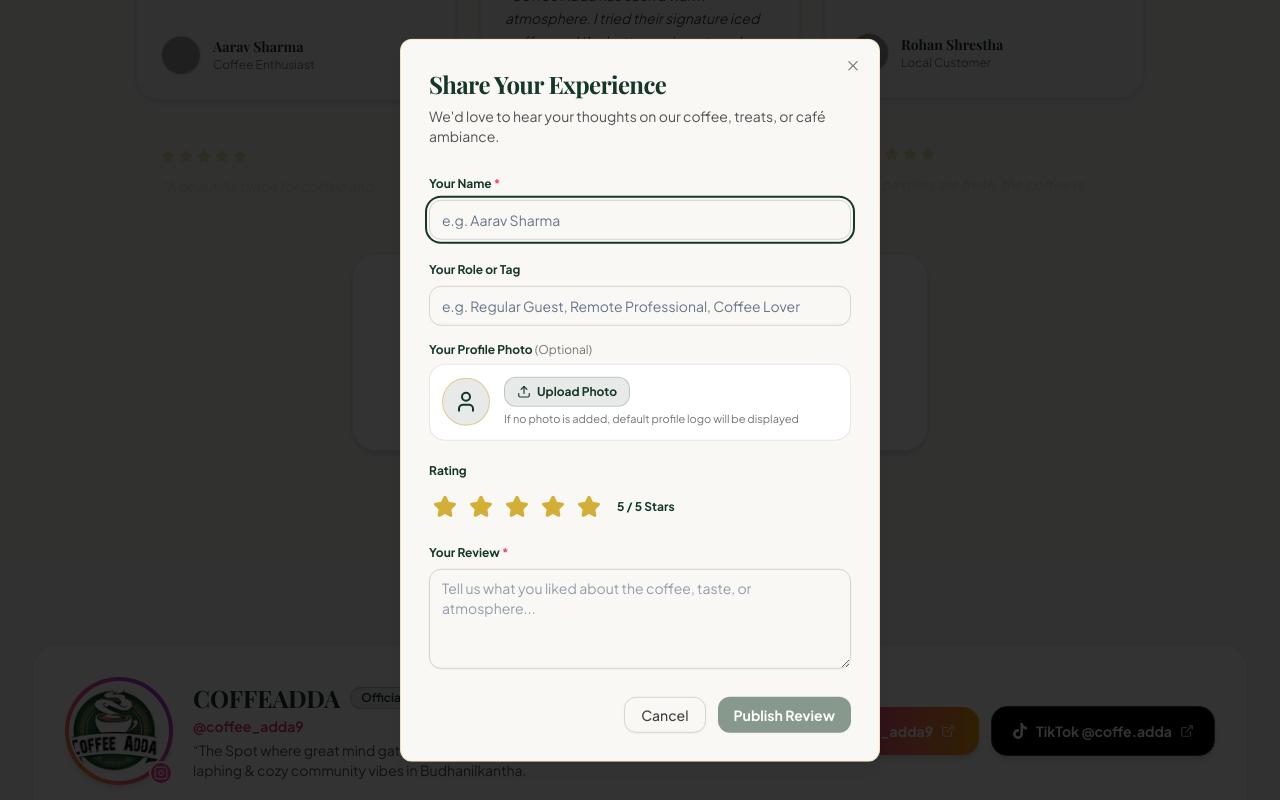
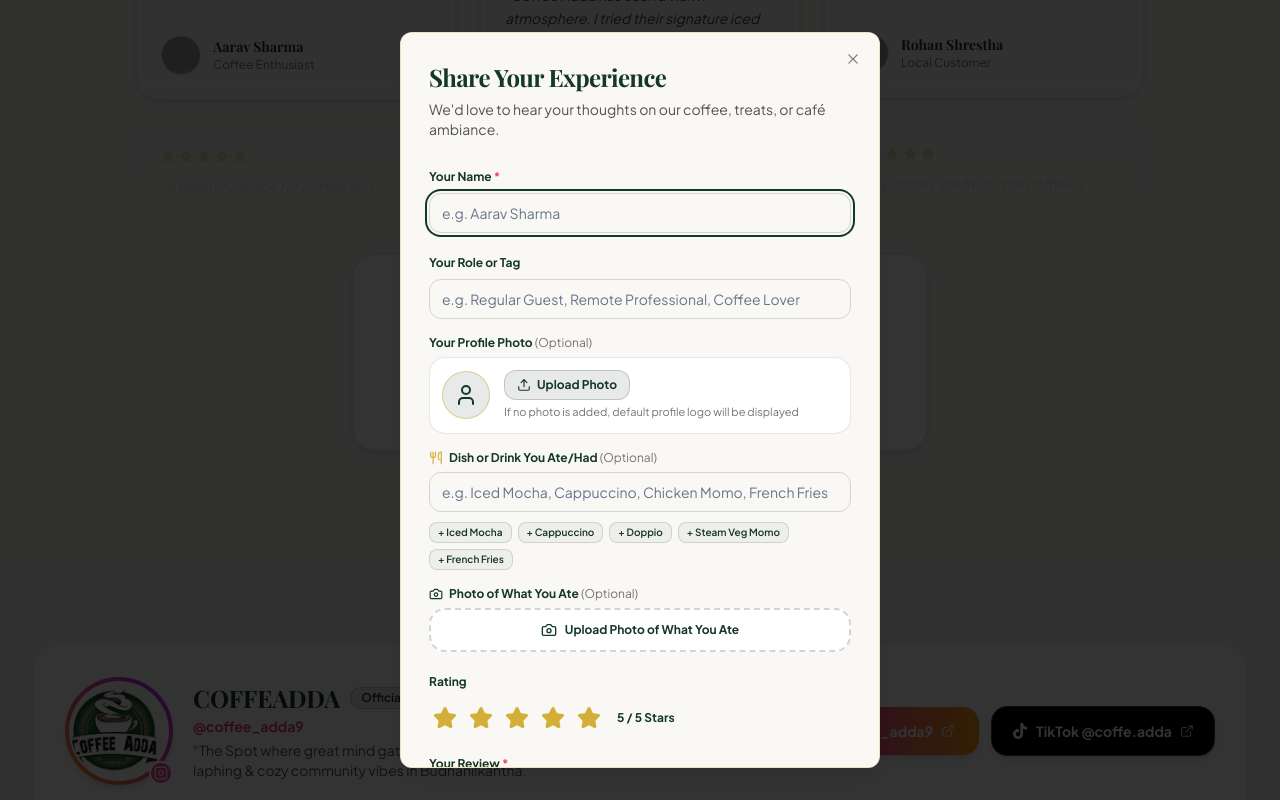
Before and after one commit to DipeshMahatoTharu/Coffee_Adda, a React (Vite) app in the folder frontend/: page / in a window 1280 px wide. Both pictures are taken after a click on the button "Add a Review". Shown: the part 4437-5237 px from the top of the page. Built offline with nearby package versions, Linux system fonts and the light colour scheme; grey boxes are pictures that could not be loaded; a web font is replaced by a local one.

Commit message:
feat(reviews): add dish selection and food photo upload to general review dialog with auto-sync to dish gallery

```diff
--- a/frontend/src/components/ui/testimonials-columns-1.tsx
+++ b/frontend/src/components/ui/testimonials-columns-1.tsx
@@ -1,6 +1,6 @@
 import React, { useState } from 'react';
 import { motion } from 'motion/react';
-import { Star, MessageSquarePlus, CheckCircle2, User, Upload, X } from 'lucide-react';
+import { Star, MessageSquarePlus, CheckCircle2, User, Upload, X, Camera, Utensils } from 'lucide-react';
 import { cn } from '../../lib/utils';
 import {
   Dialog,
@@ -16,6 +16,8 @@ import { Button } from './button';
 import { Input } from './input';
 import { Label } from './label';
 import { Textarea } from './textarea';
+import { menuItems } from '../../data/menuData';
+import { saveProductReview } from '../../data/productReviewsData';
 
 export interface TestimonialItem {
   id: string;
@@ -24,6 +26,8 @@ export interface TestimonialItem {
   role: string;
   image?: string;
   rating?: number;
+  dishName?: string;
+  dishPhoto?: string;
 }
 
 export const COFFEE_ADDA_TESTIMONIALS: TestimonialItem[] = [
@@ -150,6 +154,30 @@ export function TestimonialsColumn(props: TestimonialsColumnProps) {
               <p className="font-sans text-sm sm:text-[14px] leading-relaxed text-neutral-700 italic">
                 “{item.text}”
               </p>
+
+              {/* Optional Dish Name Badge */}
+              {item.dishName && (
+                <div className="inline-flex items-center gap-1 px-2.5 py-0.5 rounded-full bg-brand-forest/10 text-brand-forest text-[11px] font-bold mt-2">
+                  <Utensils className="w-3 h-3 text-brand-gold shrink-0" />
+                  <span className="truncate">Ate: {item.dishName}</span>
+                </div>
+              )}
+
+              {/* Optional Dish Food Photo */}
+              {item.dishPhoto && (
+                <div className="mt-3 rounded-xl overflow-hidden aspect-video relative border border-neutral-200/90 bg-neutral-100 shadow-2xs">
+                  <img
+                    src={item.dishPhoto}
+                    alt={item.dishName || 'Dish at Coffee Adda'}
+                    className="w-full h-full object-cover"
+                    loading="lazy"
+                  />
+                  <span className="absolute bottom-1.5 left-1.5 bg-black/60 backdrop-blur-xs text-white text-[10px] px-2 py-0.5 rounded-md font-medium flex items-center gap-1">
+                    <Camera className="w-2.5 h-2.5 text-brand-gold" />
+                    <span>Food Snap</span>
+                  </span>
+                </div>
+              )}
             </div>
 
             {/* Author Profile */}
@@ -213,6 +241,8 @@ export default function TestimonialsColumnsSection({
   const [successToast, setSuccessToast] = useState<string | null>(null);
 
   const [photoPreview, setPhotoPreview] = useState<string | null>(null);
+  const [dishName, setDishName] = useState('');
+  const [dishPhotoPreview, setDishPhotoPreview] = useState<string | null>(null);
 
   // Distribute items into 3 columns dynamically
   const firstColumn: TestimonialItem[] = [];
@@ -240,6 +270,21 @@ export default function TestimonialsColumnsSection({
     }
   };
 
+  const handleDishPhotoChange = (e: React.ChangeEvent<HTMLInputElement>) => {
+    const file = e.target.files?.[0];
+    if (file) {
+      if (file.size > 5 * 1024 * 1024) {
+        alert('Please choose an image under 5MB.');
+        return;
+      }
+      const reader = new FileReader();
+      reader.onloadend = () => {
+        setDishPhotoPreview(reader.result as string);
+      };
+      reader.readAsDataURL(file);
+    }
+  };
+
   const handleSubmitReview = (e: React.FormEvent) => {
     e.preventDefault();
     if (!name.trim() || !reviewText.trim()) return;
@@ -252,10 +297,35 @@ export default function TestimonialsColumnsSection({
       rating,
       text: reviewText.trim(),
       image: photoPreview || undefined,
+      dishName: dishName.trim() || undefined,
+      dishPhoto: dishPhotoPreview || undefined,
     };
 
     // Prepend to testimonials so it immediately joins the live review stream!
     setTestimonials((prev) => [newReview, ...prev]);
+
+    // If user entered a dish name or attached food photo, also sync into product community reviews!
+    if (dishName.trim()) {
+      const normalized = dishName.trim().toLowerCase();
+      const matched = menuItems.find((item) =>
+        item.name.toLowerCase().includes(normalized) ||
+        normalized.includes(item.name.toLowerCase())
+      );
+      const targetProductId = matched ? matched.id : 'cold-iced-mocha';
+      saveProductReview(targetProductId, {
+        id: `user-rev-from-general-${Date.now()}`,
+        authorName: name.trim(),
+        authorRole: role.trim() || 'Verified Adda Guest',
+        authorPhoto: photoPreview || null,
+        rating,
+        date: 'Just now',
+        reviewText: reviewText.trim(),
+        foodPhoto: dishPhotoPreview || null,
+        foodPhotoCaption: `Enjoyed ${dishName.trim()} at Coffee Adda`,
+        likes: 0,
+        userCreated: true,
+      });
+    }
 
     // Optional background sync with Django backend API if reachable
     fetch(`${import.meta.env.VITE_API_URL || 'http://127.0.0.1:8000/api'}/reviews/`, {
@@ -275,13 +345,15 @@ export default function TestimonialsColumnsSection({
     // Reset form and close dialog
     setName('');
     setRole('');
+    setDishName('');
     setRating(5);
     setReviewText('');
     setPhotoPreview(null);
+    setDishPhotoPreview(null);
     setIsDialogOpen(false);
 
     // Show celebratory feedback
-    setSuccessToast(`Thank you, ${newReview.name}! Your review has been added to our guest wall.`);
+    setSuccessToast(`Thank you, ${newReview.name}! Your review${dishName ? ` & ${dishName} snap` : ''} has been added to our guest wall.`);
     setTimeout(() => {
       setSuccessToast(null);
     }, 6000);
@@ -468,6 +540,82 @@ export default function TestimonialsColumnsSection({
                     </div>
                   </div>
 
+                  {/* Dish or Drink You Ate (Optional) */}
+                  <div className="space-y-1.5 text-left">
+                    <Label htmlFor="dish-name" className="text-xs font-bold text-brand-forest flex items-center gap-1.5">
+                      <Utensils className="w-3.5 h-3.5 text-brand-gold" />
+                      <span>Dish or Drink You Ate/Had <span className="text-neutral-500 font-normal">(Optional)</span></span>
+                    </Label>
+                    <Input
+                      id="dish-name"
+                      placeholder="e.g. Iced Mocha, Cappuccino, Chicken Momo, French Fries"
+                      value={dishName}
+                      onChange={(e) => setDishName(e.target.value)}
+                      className="rounded-xl border-neutral-300 focus-visible:ring-brand-forest"
+                    />
+                    {/* Quick suggestion pills */}
+                    <div className="flex flex-wrap gap-1.5 pt-1">
+                      {['Iced Mocha', 'Cappuccino', 'Doppio', 'Steam Veg Momo', 'French Fries'].map((d) => (
+                        <button
+                          key={d}
+                          type="button"
+                          onClick={() => setDishName(d)}
+                          className="px-2 py-0.5 rounded-lg text-[10px] font-semibold bg-brand-forest/5 hover:bg-brand-forest hover:text-white text-brand-forest transition-colors border border-brand-forest/15 cursor-pointer"
+                        >
+                          + {d}
+                        </button>
+                      ))}
+                    </div>
+                  </div>
+
+                  {/* Photo of What You Ate / Food Moment (Optional) */}
+                  <div className="space-y-1.5 text-left">
+                    <div className="flex items-center justify-between">
+                      <Label htmlFor="dish-photo-upload" className="text-xs font-bold text-brand-forest flex items-center gap-1.5">
+                        <Camera className="w-3.5 h-3.5 text-brand-forest" />
+                        <span>Photo of What You Ate <span className="text-neutral-500 font-normal">(Optional)</span></span>
+                      </Label>
+                      {dishPhotoPreview && (
+                        <button
+                          type="button"
+                          onClick={() => setDishPhotoPreview(null)}
+                          className="text-[11px] text-rose-600 hover:underline flex items-center gap-1 cursor-pointer font-medium"
+                        >
+                          <X className="w-3 h-3" />
+                          Remove Photo
+                        </button>
+                      )}
+                    </div>
+
+                    {dishPhotoPreview ? (
+                      <div className="relative rounded-2xl overflow-hidden aspect-video bg-neutral-100 border border-neutral-200/90 shadow-2xs">
+                        <img
+                          src={dishPhotoPreview}
+                          alt="Dish food moment preview"
+                          className="w-full h-full object-cover"
+                        />
+                        <div className="absolute bottom-2 left-2 bg-black/60 backdrop-blur-xs text-white text-[10px] px-2 py-0.5 rounded-md font-medium">
+                          Food Photo attached (Joins Dish Gallery)
+                        </div>
+                      </div>
+                    ) : (
+                      <label
+                        htmlFor="dish-photo-upload"
+                        className="flex items-center justify-center gap-2 p-3 rounded-2xl border-2 border-dashed border-neutral-300 hover:border-brand-forest bg-white hover:bg-brand-sage/10 transition-colors cursor-pointer text-center"
+                      >
+                        <Camera className="w-4 h-4 text-brand-forest" />
+                        <span className="text-xs font-bold text-brand-forest">Upload Photo of What You Ate</span>
+                        <input
+                          id="dish-photo-upload"
+                          type="file"
+                          accept="image/*"
+                          onChange={handleDishPhotoChange}
+                          className="hidden"
+                        />
+                      </label>
+                    )}
+                  </div>
+
                   {/* Star Rating Picker */}
                   <div className="space-y-1.5 text-left">
                     <Label className="text-xs font-bold text-brand-forest">
```
